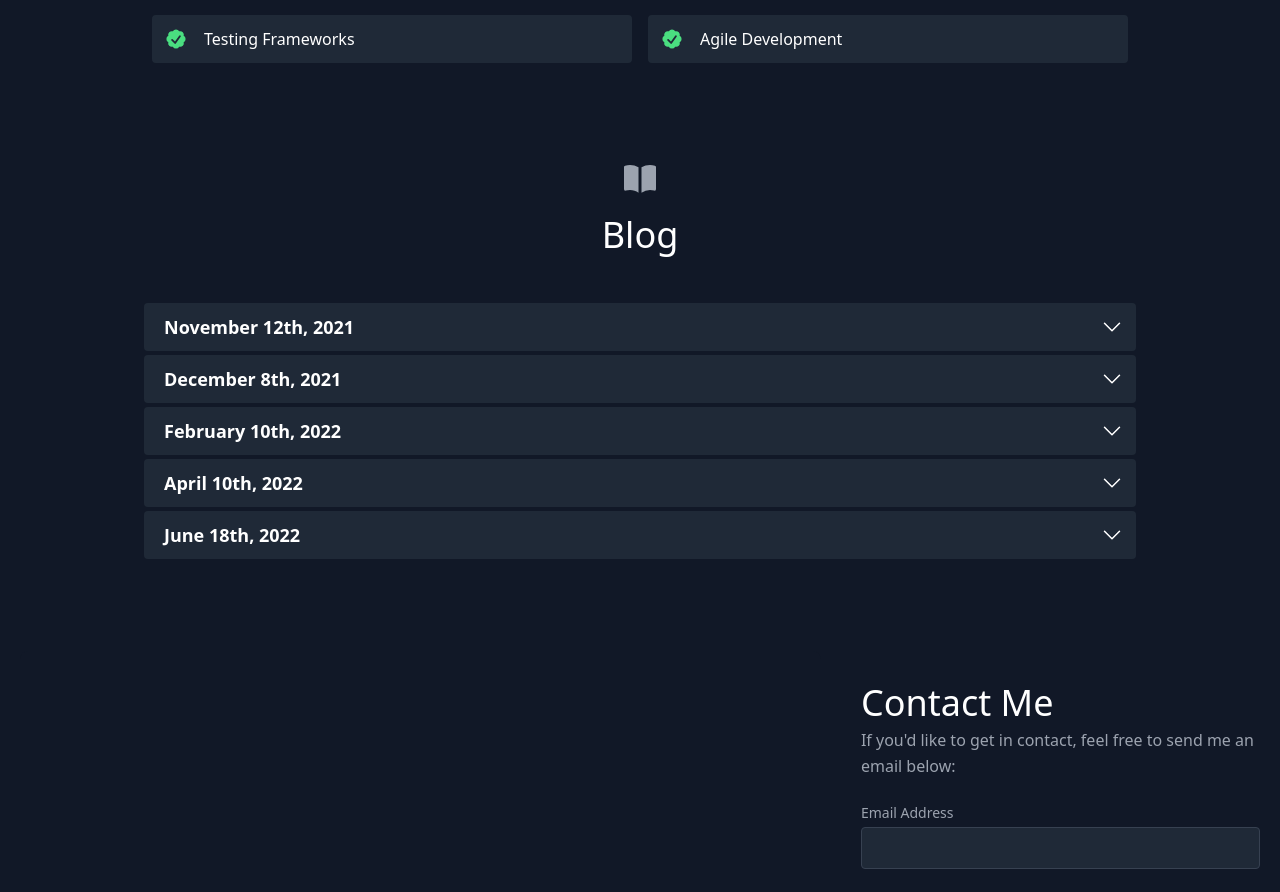
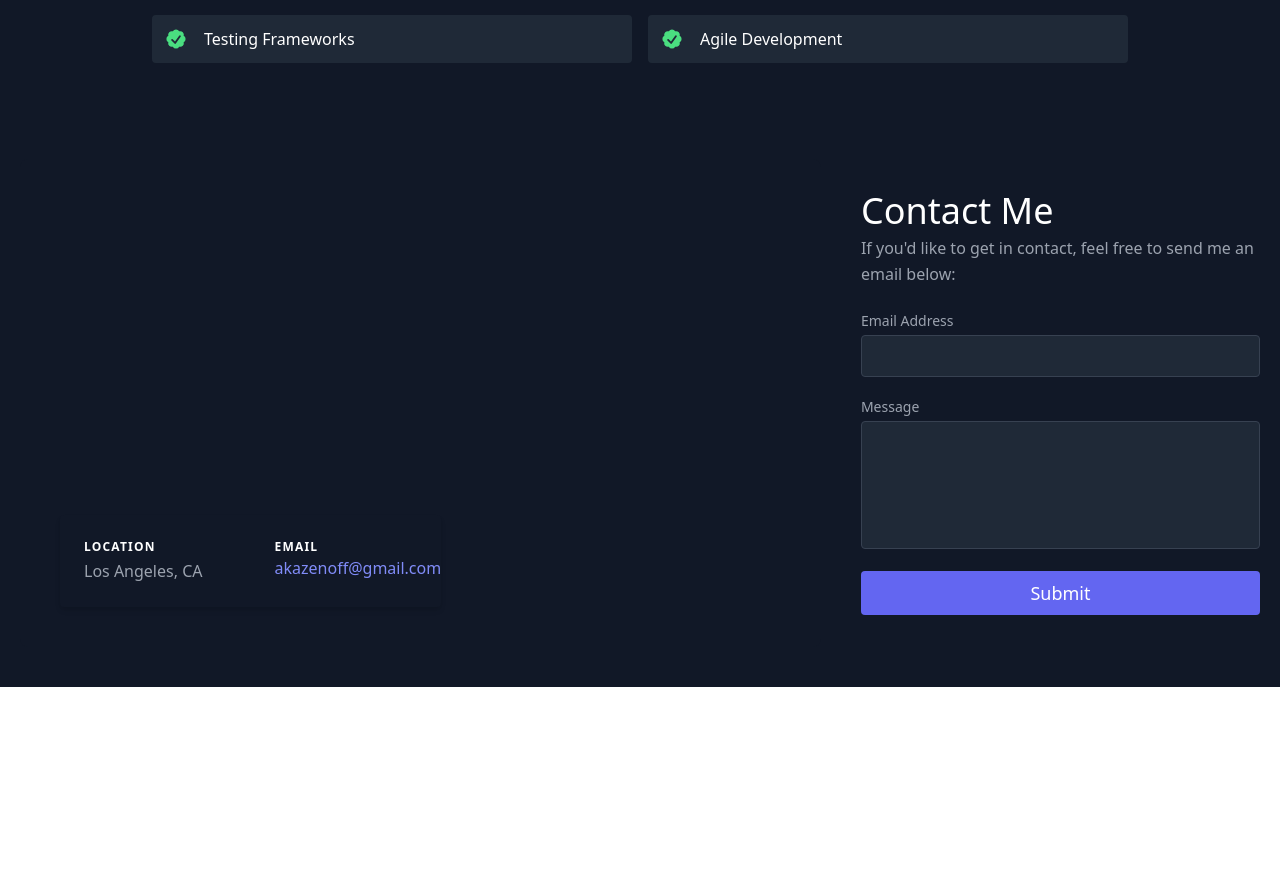
Before and after one commit to AlexKazz/portfolio-site, a React (Create React App) app: page / in a window 1280 px wide. Shown: the part 1901-2793 px from the top of the page. After the commit the page ends 2588 px from the top, so only its background shows below. Built offline with nearby package versions, Linux system fonts and the light colour scheme; the HTML template or start-up script is replaced by a standard one.

Commit message:
remove temp blog and phone number

```diff
--- a/src/App.js
+++ b/src/App.js
@@ -27,7 +27,7 @@ function App() {
       <About />
       <Projects />
       <Skills />
-      <Blog />
+      {/* <Blog /> */}
       <Contact />
     </main>
   );
--- a/src/components/Contact.js
+++ b/src/components/Contact.js
@@ -53,10 +53,6 @@ export default function ContactForm() {
                 <h2 className='text-indigo-400 leading-relaxed'>
                   akazenoff@gmail.com
                 </h2>
-                <h2 className='title-font font-semibold text-white tracking-widest text-xs mt-4'>
-                  PHONE
-                </h2>
-                <p className='leading-relaxed'>(631) 278-0699</p>
               </div>
             </div>
           </div>
--- a/src/components/Navbar.js
+++ b/src/components/Navbar.js
@@ -14,11 +14,11 @@ export default function Navbar() {
         </h2>
         <nav className='md:mr-auto md:ml-4 md:py-1 md:pl-4 md:border-l md:border-gray-700 flex flex-wrap items-center text-base justify-center'>
           <a href='#projects' className='mx-2 hover:text-white'>
-            Skills
+            Projects
           </a>
-          <a href='#blog' className='mx-2 hover:text-white'>
+          {/* <a href='#blog' className='mx-2 hover:text-white'>
             Blog
-          </a>
+          </a> */}
           <a href='#contact' className='mx-2 hover:text-white'>
             Contact
           </a>
--- a/src/data.js
+++ b/src/data.js
@@ -36,33 +36,7 @@ export const skills = [
 
 export const blogPosts = [
   {
-    content: `I just finished a ~7 hour crash course in javascript on scrimba. I had trouble with the final practice challenges, as some things in my brain haven't clicked yet. I'm still trying to wrap my head around how certain things like arrays, for loops and parameters all fit in with each other. I'm confident with things like buttons, basic css text & color formatting, certain aspects of functions, variables and setting up for loops, but even then I'd still need a quick peek at the solutions. It feels like my brain is trying to comprehend certain things but can't quite yet. Nonetheless, I feel pretty good about it and I'm starting the ~80 hour frontend developer path on scrimba today. Wish me luck :)`,
-    date: 'November 12th, 2021',
-  },
-  {
-    content: `I'm about a quarter of the way through the 80 hour frontend path on scrimba. A friend who has been my coding mentor contacted me yesterday and recommended I start The Odin Project. Reading through the introductory section, I felt like scrimba may be a bit on the "hand-holdy" side, and although I like it, TOP seems like it doesn't hold your hand as much and forces you to figure things out on your own a bit more. The introductory section spends a lot of time giving you a bird's eye view of the coding journey, and common misconceptions. I decided I'm going to write down how I feel about my coding knowledge so far -
-
-    I can do basic html & css, and feel pretty good about them. I know how to do buttons, styling, spacing, classes and IDs, and basic "getdocumentbyID" stuff in javascript.
-
-    I did some "for" loops and arrays in scrimba, but I need to brush up on them.
-
-    I'm getting better at navigating VS code (creating the .html / .css pages & "running" them in the browser).
-
-    Still need practice with terminal and learning CS basics. I understand that data exists on servers and my friend's basic flowchart of how the internet works, but that's about it.
-
-    Even though I just know the basics of HTML, CSS and javascript, it feels like I'm starting to get it!`,
-    date: 'December 8th, 2021',
-  },
-  {
-    content: `I just finished the last 2 exercises, of the first 7 javascript exercises in TOP fundamentals part 4, and let me just say...what a massive hit of dopamine I got finishing those lol. Some of these exercises were so difficult for me to wrap my head around, especially some of the string ones. They took me days, and I was losing some confidence in my abilities and my intelligence. I took a step back from my unrealistic expectations of finishing all of these exercises in a day with ease, and worked on them a day at a time. I think sumAll took me at least a couple days to complete, but I DID IT. Then today I completed the last 2, and they weren't that hard for me! It's like all the thinking and analyzing with loops, arrays, conditionals, and the syntax that goes along with those for the previous exercises finally caused them to really start clicking in my brain. If I had do redo them, I would definitely need to google everything again, but I would be way more confident this time. God damn.`,
-    date: 'February 10th, 2022',
-  },
-  {
-    content: `I'm working through the code smith CSX course challenges before I schedule a technical interview for that. I'm going to schedule a technical interview tomorrow for fullstack, and I already have a non-tech interview for hack reactor in the beginning of May. These are the 3 best schools on my list, so I'm trying to focus on getting into these ones first. I'm putting coding projects on hiatus and really trying to hone my algorithm and function skills, in addition to just learning more about javascript. I still need to learn recursion, promises, and some other stuff, and right now I'm deep into callback functions. For some of these CSX challenges, I can do them in less than 5 minutes. Other ones are way tougher, and still confusing to me even after checking the solutions. Anyway, back to work. Hopefully by my next entry I understand callback functions a little better :)`,
-    date: 'April 10th, 2022',
-  },
-  {
-    content: `SUP. I've got 13 out of 49 specs passing so far on this fullstack checkpoint ;) I just spent like an hour (at least) on figuring out how to change snake case to title case ('hello_world' to 'Hello World). My head hurts. BUT I figured out how to use the other parameters that the map method accepts. I always just ignored them, but I looked it up and saw how it has the index parameter, which was super useful. I know I maybe spent a bit too much time on that, but I still have a couple days left, and god damn do I feel good about figuring that out.`,
-    date: 'June 18th, 2022',
+    content: ``,
+    date: '',
   },
 ];
```
